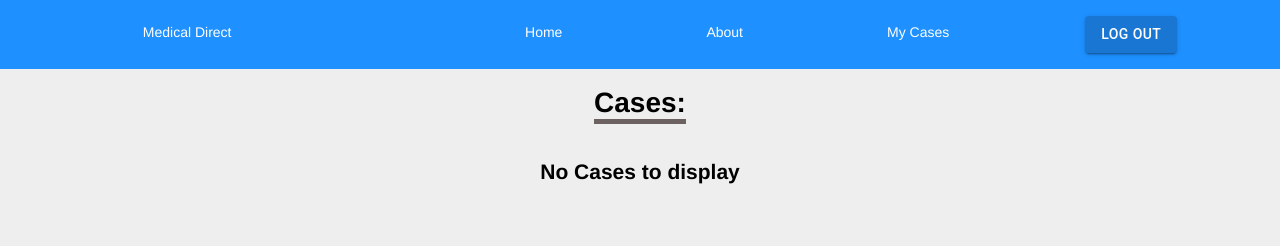
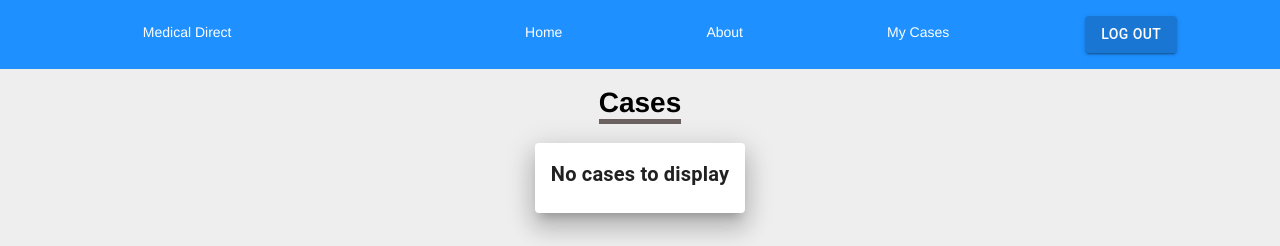
Before and after one commit to medi-bro/imgdb.app, a React (Create React App) app: page /cases in a window 1280 px wide. Shown: the top 246 px of the page. Built offline with nearby package versions, Linux system fonts and the light colour scheme; no server answers; the database is empty; sample sign-in values are in the browser's storage.

Commit message:
Added css and restructured code in CasePage

```diff
--- a/src/components/CasePages/CasePage.js
+++ b/src/components/CasePages/CasePage.js
@@ -1,9 +1,8 @@
 import { useEffect, useState } from "react";
 import { collection, getDocs, doc, getDoc } from "firebase/firestore";
 import { useNavigate } from 'react-router-dom';
-import { db } from "../../firebase-access";
-import { Button } from "@mui/material";
-import { auth } from "../../firebase-access";
+import { Card, CardActions, CardContent, Typography} from "@mui/material";
+import { db, auth } from "../../firebase-access";
 import { onAuthStateChanged } from "firebase/auth";
 import { CaroScans } from "./CarouselScans";
 import "./CasePage.css";
@@ -15,33 +14,94 @@ export const CasePage = () => {
     let navigate = useNavigate();
     const [userDocs, getUserDocs] = useState([]);
     const [cases, getCases] = useState([]);
-    let   [flag, setFlag] = useState(0);
+    let   [flag, setFlag] = useState(false);
+    const [isLoading, setIsLoading] = useState(false);
 
-    const fetchUserCases = async (uID) =>{
-        const documentSnapshot = await getDoc(uID);
+    const fetchUserCases = async (userRef) => {
+        const documentSnapshot = await getDoc(userRef);
         let caseArr = [];
         if (documentSnapshot.exists() && documentSnapshot.data().cases !== undefined){
             caseArr = documentSnapshot.data().cases;
             getUserDocs([...caseArr]);
         }
         if(caseArr.length === 0){
-            setFlag(1);
+            setFlag(true);
+            setIsLoading(false);
         }else{
             const data = await getDocs(collection(db, "cases"));
             getCases(data.docs.map((doc) => ({...doc.data(), id: doc.id})));
+            setIsLoading(false);
         }
     }
 
+    const DisplayCases = () => {
+        return(
+            cases.map((caseDoc) => {
+            for(let i = 0; i <= userDocs.length; i++){
+              if(caseDoc.id === userDocs[i]){
+                try{
+                    var date = new Date(caseDoc.date.seconds * 1000).toLocaleString('en-US');
+                }catch{
+                    console.log("No date timestamp for " + caseDoc.id);
+                }
+                return (
+                    <div key = {caseDoc.id}>
+                        <Card sx={{ width: 550, boxShadow: 15 }} className = "cards">
+                            <CardContent>
+                                <Typography sx={{ fontSize: 14 }} color="text.secondary" gutterBottom>
+                                    Case ID: {caseDoc.id}
+                                </Typography>
+                                <Typography variant="h5" component="div">
+                                    {caseDoc.title}
+                                </Typography>
+                                <Typography sx={{ mb: 1.5 }} color="text.secondary">
+                                    Physician: {caseDoc.doctorId}
+                                </Typography>
+                                <Typography sx={{ mb: -1 }}>
+                                    Date: {date}
+                                </Typography>
+                            </CardContent>
+                            <CardActions sx= {{justifyContent: 'center'}}>
+                                <button id = {caseDoc.id} onClick={routeCase} variant = "outlined" className="button">
+                                    <span>
+                                        Learn More
+                                    </span>
+                                </button>
+                            </CardActions>
+                        </Card>
+                        <br/>
+                    </div>
+                );
+              }
+            }
+          return null;
+          })
+        )
+    }
+
+    const NoCases = () => {
+        return(
+            <Card sx={{ boxShadow: 15 }} className = "cards">
+                <CardContent>
+                    <Typography sx={{ fontSize: 20, fontWeight: 'bold'}}>
+                        No cases to display
+                    </Typography>
+                </CardContent>
+            </Card>
+        )
+    }
+
     const routeCase = event => {
-        //console.log(event.currentTarget.id);
-        navigate("/*", {state:{ caseName: event.currentTarget.id}});
+        console.log(event.currentTarget.id);
+        navigate("/*", {/*state:{ caseName: event.currentTarget.id}*/});
     };
 
     useEffect(() => {
         onAuthStateChanged(auth, (currentUser) => {
             if(currentUser){
-                const userID = doc(db, "users", currentUser.uid);
-                fetchUserCases(userID);
+                const userRef = doc(db, "users", currentUser.uid);
+                fetchUserCases(userRef);
+                setIsLoading(true);
             }else{
                 navigate("/login");
             }
@@ -50,30 +110,9 @@ export const CasePage = () => {
 
     return (
         <div className = "mainDiv">
-        <h1 className = "header" >Cases:</h1>
-        {flag? <h2>No Cases to display</h2>  : cases.map((caseDoc) => {
-            for(let i = 0; i <= userDocs.length; i++){
-              if(caseDoc.id === userDocs[i]){
-                try{
-                    var date = new Date(caseDoc.date.seconds * 1000).toLocaleString('en-US');
-                }catch{
-                    console.log("No date timestamp found for " + caseDoc.id);
-                }
-                return (
-                    <div key = {caseDoc.id} className = "buttonDiv">
-                    <Button variant="contained" id = {caseDoc.id} onClick={routeCase} className = "button"
-                    style={{ fontSize: '16px' }} >
-                    Case: {caseDoc.title} <br/>
-                    Date: {date}
-                    </Button>
-                    </div>
-                );
-              }
-            }
-          return null;
-          })
-        }
-        <CaroScans/>
+            <h1 className = "header">Cases</h1>
+            {isLoading? <div className="loading"/> : (flag? <NoCases/> : <DisplayCases/>)}
+            <CaroScans/>
         </div>
     );
 }
```
